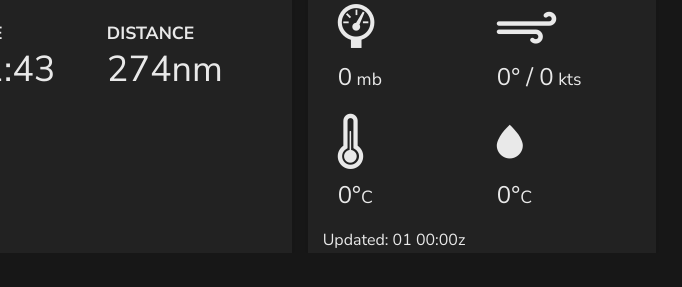
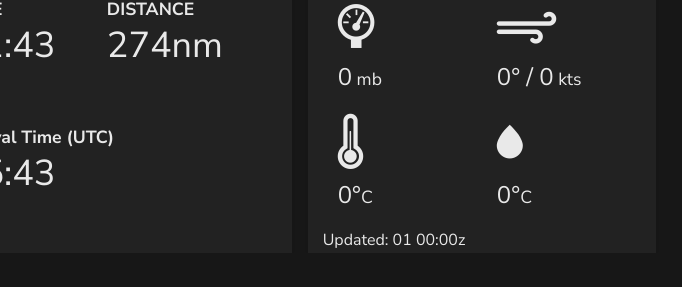
Before and after one commit to flybywiresim/efb, a React (Create React App) app: page / in a window 1280 px wide. Shown: the part 575-862 px from the top of the page, without its empty margins (0-682 px from the left). Built offline with nearby package versions, Linux system fonts and the light colour scheme.

Commit message:
Fixed some minor visual inconsistencies

```diff
--- a/src/dashboardWidget/DashboardWidget.scss
+++ b/src/dashboardWidget/DashboardWidget.scss
@@ -43,7 +43,7 @@
         grid-template-areas:
             "DepArr DepArr"
             "Time Distance"
-            "ETA .";
+            "ETA ETA";
 
         .Title {
             font-size:1.1rem;
@@ -59,6 +59,10 @@
             display: flex;
             justify-content: center;
             align-items: center;
+        }
+
+        #ETA {
+            grid-area: ETA;
         }
     }
 
--- a/src/dashboardWidget/DashboardWidget.tsx
+++ b/src/dashboardWidget/DashboardWidget.tsx
@@ -50,7 +50,7 @@ class PreparationWidgets extends React.Component<PreparationWidgetsProps, Prepar
                     arr="LFPG"
                     elapsedTime="01:25"
                     distance="274nm"
-                    eta=""
+                    eta="15:43"
                     timeSinceStart="" />
 
                 <WeatherWidget name='origin' editIcao="yes" icao={this.props.departingAirport} />
--- a/src/dashboardWidget/dashboardWidgets/FlightWidget.tsx
+++ b/src/dashboardWidget/dashboardWidgets/FlightWidget.tsx
@@ -42,7 +42,7 @@ export default class FlightWidget extends React.Component<FlightWidgetProps, Fli
                     <p>{this.props.distance}</p>
                 </div>
                 <div id="ETA">
-                    <p className="Title">{this.props.name === "todays" ? "ETA (UTC)" : ""}</p>
+                    <p className="Title">{this.props.name === "todays" ? "ETA (UTC)" : "Arrival Time (UTC)"}</p>
                     <p>{this.props.eta}</p>
                 </div>
             </div>
--- a/src/toolbar/Toolbar.scss
+++ b/src/toolbar/Toolbar.scss
@@ -61,6 +61,7 @@
 
   #ProfileToolbar {
     margin-left: auto;
+    margin-top: 5px;
     margin-right: 3em;
     display: flex;
     align-items: flex-start;
--- a/src/toolbar/Toolbar.tsx
+++ b/src/toolbar/Toolbar.tsx
@@ -73,7 +73,6 @@ class Toolbar extends React.Component<ToolbarProps, ToolbarState> {
 
                 <div id="ProfileToolbar">
                     <Link to="/profile">
-                        <p>Profile</p>
                         <i className="material-icons" id="Icon">account_circle</i>
                     </Link>
                 </div>
```
